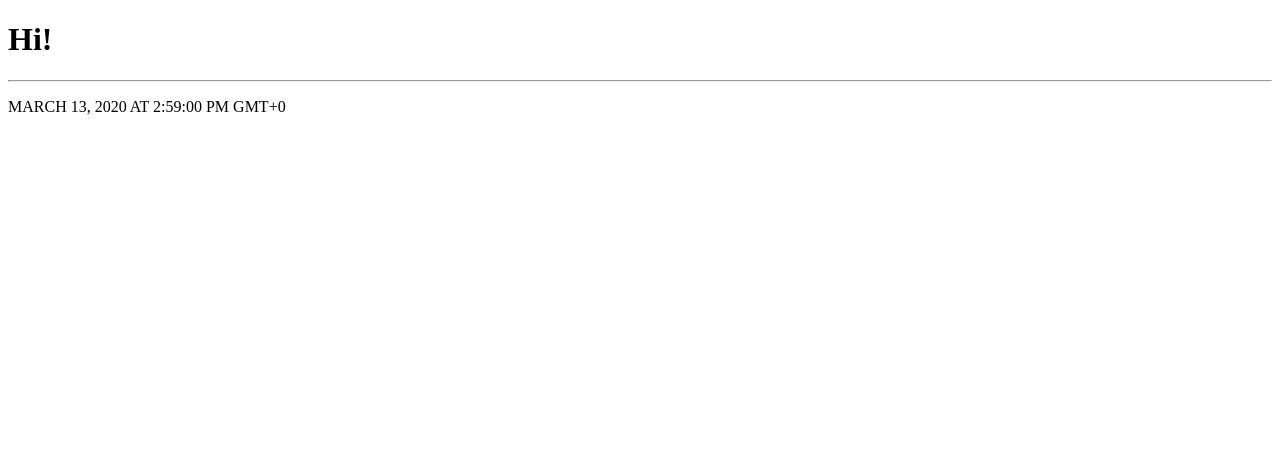
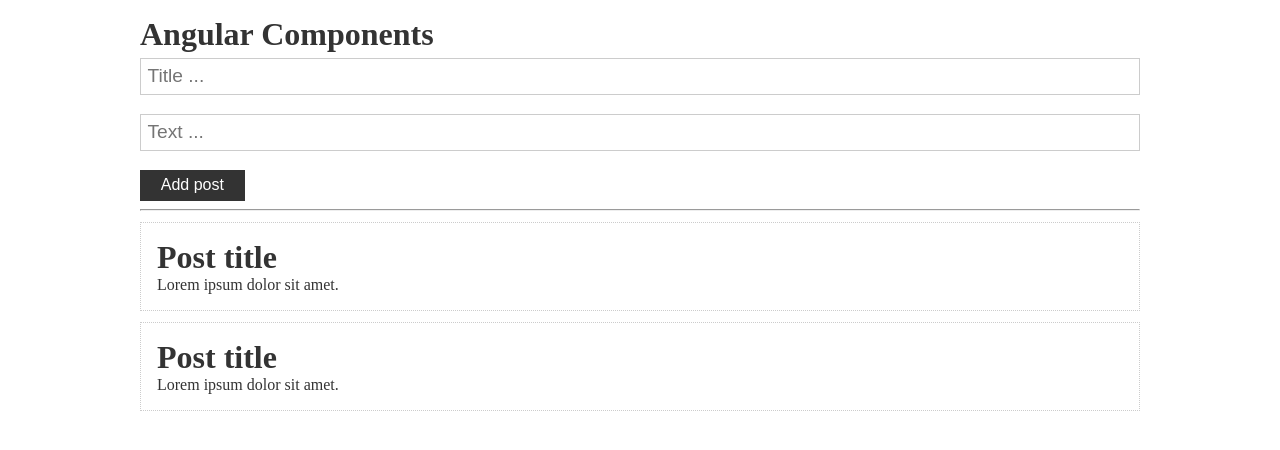
Before and after one commit to Chuchundrium/Angular-theory, an Angular app: page / in a window 1280 px wide. Shown: the top 450 px of the page. Built offline with nearby package versions, Linux system fonts and the light colour scheme.

Commit message:
03Components-01ComponentsCreation

```diff
--- a/src/app/app.component.html
+++ b/src/app/app.component.html
@@ -1,5 +1,7 @@
-<h1>Hi!</h1>
-<hr>
- <p>
-   {{ now | date: 'long' | uppercase }}
- </p>
+<div class="container">
+  <h1>Angular Components</h1>
+  <app-post-form></app-post-form>
+  <hr>
+  <app-post></app-post>
+  <app-post></app-post>
+</div>
--- a/src/app/app.component.ts
+++ b/src/app/app.component.ts
@@ -6,5 +6,5 @@
   styleUrls: ['./app.component.scss']
 })
 export class AppComponent {
-  now: Date = new Date();
+
 }
--- a/src/app/app.module.ts
+++ b/src/app/app.module.ts
@@ -2,13 +2,15 @@
 import { NgModule } from '@angular/core';
 
 import { AppComponent } from './app.component';
-import { PostComponent } from './post/post.component';
 import {FormsModule} from '@angular/forms';
+import {PostComponent} from './post/post.component';
+import {PostFormComponent} from './post-form/post-form.component';
 
 @NgModule({
   declarations: [
     AppComponent,
-    PostComponent
+    PostComponent,
+    PostFormComponent
   ],
   imports: [
     BrowserModule,
--- /dev/null
+++ b/src/app/post-form/post-form.component.html
@@ -0,0 +1,5 @@
+<div>
+  <input type="text" class="form-control" placeholder="Title ..." >
+  <input type="text" class="form-control" placeholder="Text ..." >
+  <button class="btn">Add post</button>
+</div>
--- /dev/null
+++ b/src/app/post-form/post-form.component.ts
@@ -0,0 +1,15 @@
+import { Component, OnInit } from '@angular/core';
+
+@Component({
+  selector: 'app-post-form',
+  templateUrl: './post-form.component.html',
+  styleUrls: ['./post-form.component.scss']
+})
+export class PostFormComponent implements OnInit {
+
+  constructor() { }
+
+  ngOnInit(): void {
+  }
+
+}
--- a/src/app/post/post.component.html
+++ b/src/app/post/post.component.html
@@ -1 +1,4 @@
-<p>post works!</p>
+<div class="card">
+  <h1>Post title</h1>
+  <p>Lorem ipsum dolor sit amet.</p>
+</div>
--- a/src/styles.scss
+++ b/src/styles.scss
@@ -1 +1,67 @@
-/* You can add global styles to this file, and also import other style files */
+* {
+  box-sizing: border-box;
+  margin: 0;
+  padding: 0;
+}
+
+body {
+  color: #333;
+}
+
+.container {
+  max-width: 1000px;
+  margin: 0 auto;
+  padding-top: 1rem;
+}
+
+a {
+  text-decoration: none;
+}
+
+a:hover {
+  color: #666;
+}
+
+ul {
+  list-style: none;
+}
+
+.btn {
+  display: inline-block;
+  background: #333333;
+  color: #fff;
+  padding: 0.4rem 1.3rem;
+  font-size: 1rem;
+  border: none;
+  cursor: pointer;
+  margin-right: 0.5rem;
+  transition: opacity 0.2s ease-in;
+  outline: none;
+}
+.btn:hover {
+  opacity: 0.8;
+}
+
+.form-control {
+  display: block;
+  margin-top: 0.3rem;
+}
+
+.card {
+  padding: 1rem;
+  border: #ccc 1px dotted;
+  margin: 0.7rem 0;
+}
+
+input, select, textarea {
+  display: block;
+  width: 100%;
+  padding: 0.4rem;
+  font-size: 1.2rem;
+  border: 1px solid #ccc;
+  margin: 1.2rem 0;
+}
+
+hr {
+  margin: .5rem 0;
+}
```
Also changed, not shown: src/app/post-form/post-form.component.scss (added).
